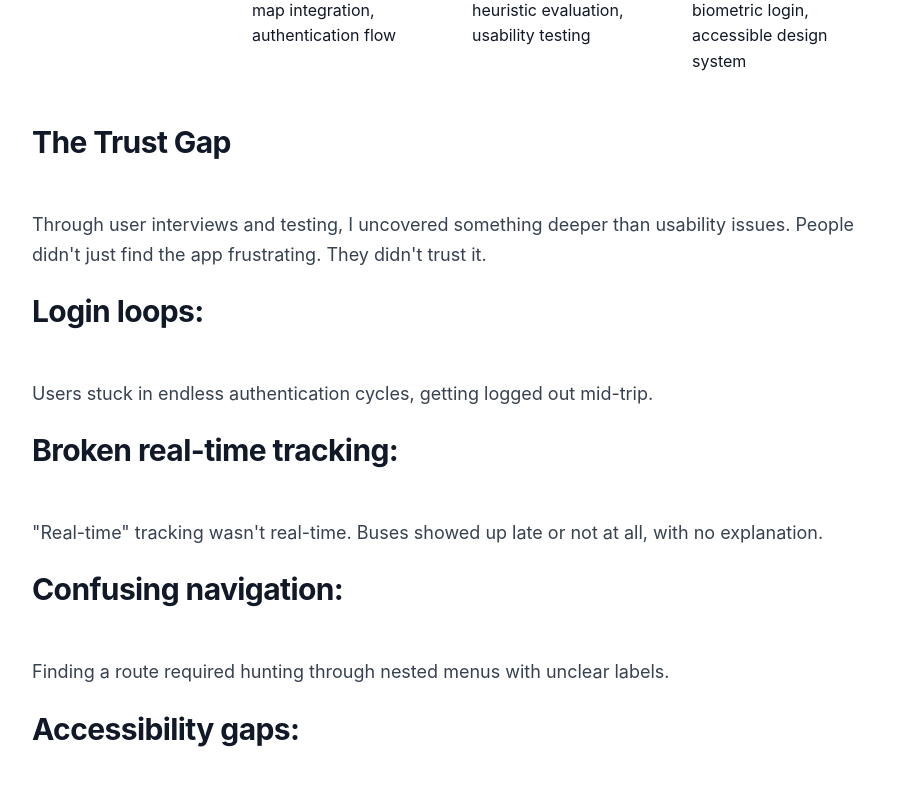
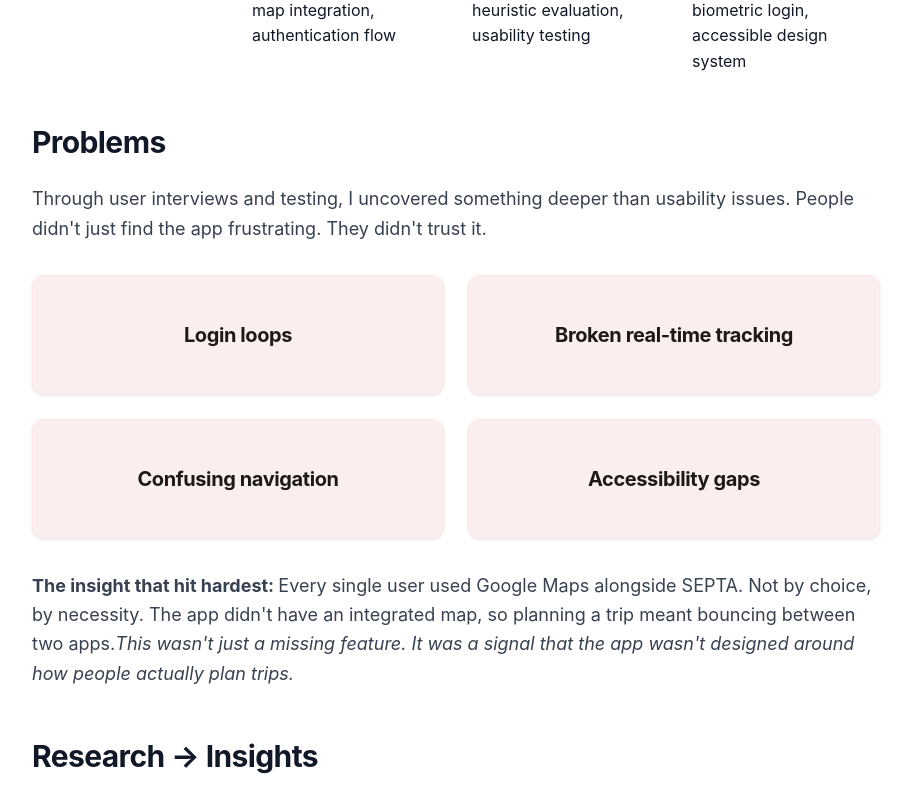
Before and after one commit to SwethaThanabalan/portfolio-vibe, a React (Vite) app: page /project/septa-mobile-redesign in a window 1280 px wide. Shown: the part 820-1620 px from the top of the page, without its empty margins (184-1095 px from the left). Built offline with nearby package versions, Linux system fonts and the light colour scheme.

Commit message:
Cards to highlight problems

```diff
--- /dev/null
+++ b/src/components/FlipCard.tsx
@@ -0,0 +1,91 @@
+import { useState } from 'react'
+
+interface FlipCardProps {
+  title: string
+  description: string
+}
+
+const FlipCard = ({ title, description }: FlipCardProps) => {
+  const [isFlipped, setIsFlipped] = useState(false)
+
+  return (
+    <div
+      className="flip-card-container"
+      style={{
+        perspective: '1000px',
+        height: '120px',
+        cursor: 'pointer'
+      }}
+      onClick={() => setIsFlipped(!isFlipped)}
+    >
+      <div
+        className="flip-card-inner"
+        style={{
+          position: 'relative',
+          width: '100%',
+          height: '100%',
+          transition: 'transform 0.6s',
+          transformStyle: 'preserve-3d',
+          transform: isFlipped ? 'rotateY(180deg)' : 'rotateY(0deg)'
+        }}
+      >
+        {/* Front of card */}
+        <div
+          className="flip-card-front"
+          style={{
+            position: 'absolute',
+            width: '100%',
+            height: '100%',
+            backfaceVisibility: 'hidden',
+            backgroundColor: '#fbeeeeff',
+            border: '1px solid #ffe6e6ff',
+            borderRadius: '12px',
+            padding: '24px',
+            display: 'flex',
+            alignItems: 'center',
+            justifyContent: 'center',
+            transition: 'transform 0.2s, box-shadow 0.2s',
+            boxShadow: '0 1px 3px rgba(0, 0, 0, 0.1)'
+          }}
+          onMouseEnter={(e) => {
+            e.currentTarget.style.transform = 'translateY(-8px)'
+            e.currentTarget.style.boxShadow = '0 10px 20px rgba(0, 0, 0, 0.15)'
+          }}
+          onMouseLeave={(e) => {
+            e.currentTarget.style.transform = 'translateY(0)'
+            e.currentTarget.style.boxShadow = '0 1px 3px rgba(0, 0, 0, 0.1)'
+          }}
+        >
+          <h3 className="text-xl font-bold text-stone-900 text-center">
+            {title}
+          </h3>
+        </div>
+
+        {/* Back of card */}
+        <div
+          style={{
+            position: 'absolute',
+            width: '100%',
+            height: '100%',
+            backfaceVisibility: 'hidden',
+            backgroundColor: '#fef2f2',
+            border: '1px solid #fecaca',
+            borderRadius: '12px',
+            padding: '24px',
+            display: 'flex',
+            alignItems: 'center',
+            justifyContent: 'center',
+            transform: 'rotateY(180deg)',
+            boxShadow: '0 1px 3px rgba(0, 0, 0, 0.1)'
+          }}
+        >
+          <p className="text-base text-stone-900 leading-relaxed text-center">
+            {description}
+          </p>
+        </div>
+      </div>
+    </div>
+  )
+}
+
+export default FlipCard
--- a/src/pages/StrategicCaseStudy.tsx
+++ b/src/pages/StrategicCaseStudy.tsx
@@ -2,6 +2,7 @@ import { useParams, Link } from 'react-router-dom'
 import { useState, useEffect, useRef } from 'react'
 import Navbar from '../components/Navbar'
 import AnimatedSection from '../components/AnimatedSection'
+import FlipCard from '../components/FlipCard'
 import { projects } from '../data/projects'
 
 const StrategicCaseStudy = () => {
@@ -311,20 +312,38 @@ const StrategicCaseStudy = () => {
                     </div>
                   </div>
                 ) : (
-                  // Full content
-                  project.problem.split('\n\n').map((paragraph, i) => {
-                  if (paragraph.startsWith('**')) {
-                    const title = paragraph.match(/\*\*(.*?)\*\*/)?.[1]
-                    const content = paragraph.replace(/\*\*(.*?)\*\*/, '').trim()
-                    return (
-                      <div key={i} className="" style={{ marginBottom: '50px' }}>
-                        {title && <h2 className="text-3xl font-bold text-gray-900 mb-6">{title}</h2>}
-                        {content && <p className="text-lg text-gray-700 leading-relaxed">{content}</p>}
-                      </div>
-                    )
-                  }
-                  return <p key={i} className="text-lg text-gray-700 leading-relaxed mb-6">{paragraph}</p>
-                })
+                  // Full content with flip cards for SEPTA project
+                  <div>
+                    <h2 className="text-3xl font-bold text-gray-900 mb-6">Problems</h2>
+                    <p className="text-lg text-gray-700 leading-relaxed mb-8">
+                      Through user interviews and testing, I uncovered something deeper than usability issues. People didn't just find the app frustrating. They didn't trust it.
+                    </p>
+
+                    {/* Flip Cards Grid */}
+                    <div className="grid grid-cols-1 md:grid-cols-2 gap-6 mb-8">
+                      <FlipCard
+                        title="Login loops"
+                        description="Users stuck in endless authentication cycles, getting logged out mid-trip."
+                      />
+                      <FlipCard
+                        title="Broken real-time tracking"
+                        description="Real-time tracking wasn't real-time. Buses showed up late or not at all, with no explanation."
+                      />
+                      <FlipCard
+                        title="Confusing navigation"
+                        description="Finding a route required hunting through nested menus with unclear labels."
+                      />
+                      <FlipCard
+                        title="Accessibility gaps"
+                        description="No font controls, poor contrast, no consideration for users with disabilities."
+                      />
+                    </div>
+
+                    <p className="text-lg text-gray-700 leading-relaxed mb-6">
+                      <b>The insight that hit hardest: </b>Every single user used Google Maps alongside SEPTA. Not by choice, by necessity. The app didn't have an integrated map, so planning a trip meant bouncing between two apps.
+                        <i>This wasn't just a missing feature. It was a signal that the app wasn't designed around how people actually plan trips.</i>
+                    </p>
+                  </div>
                 )}
               </div>
             </AnimatedSection>
```
